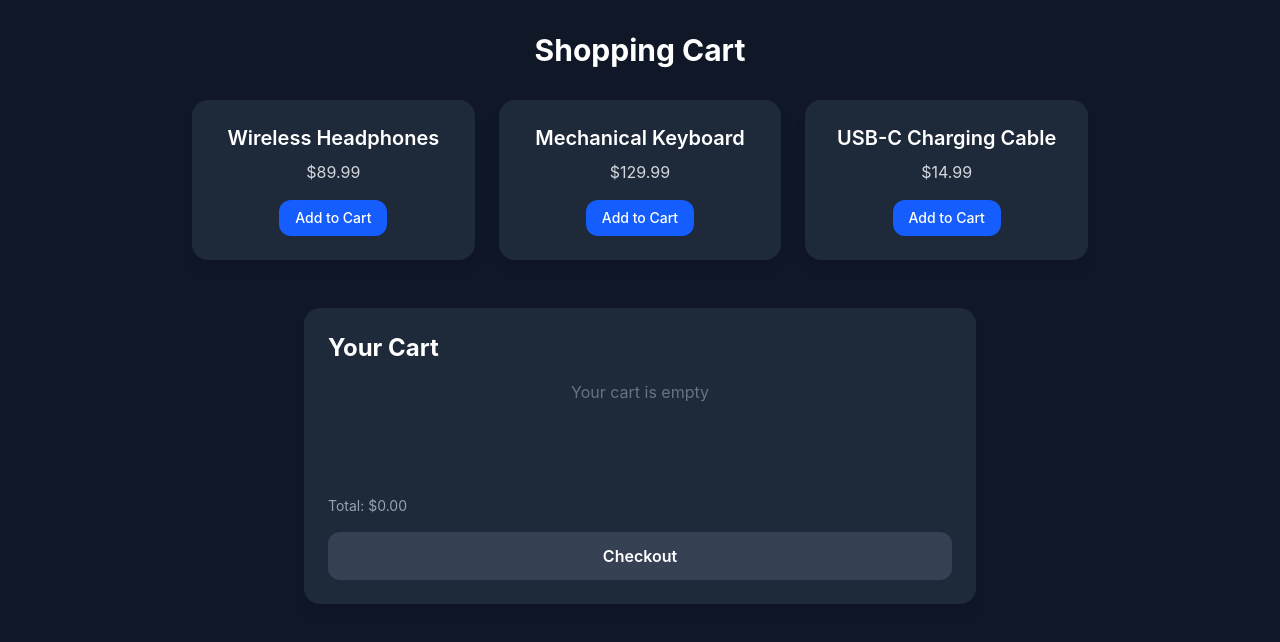
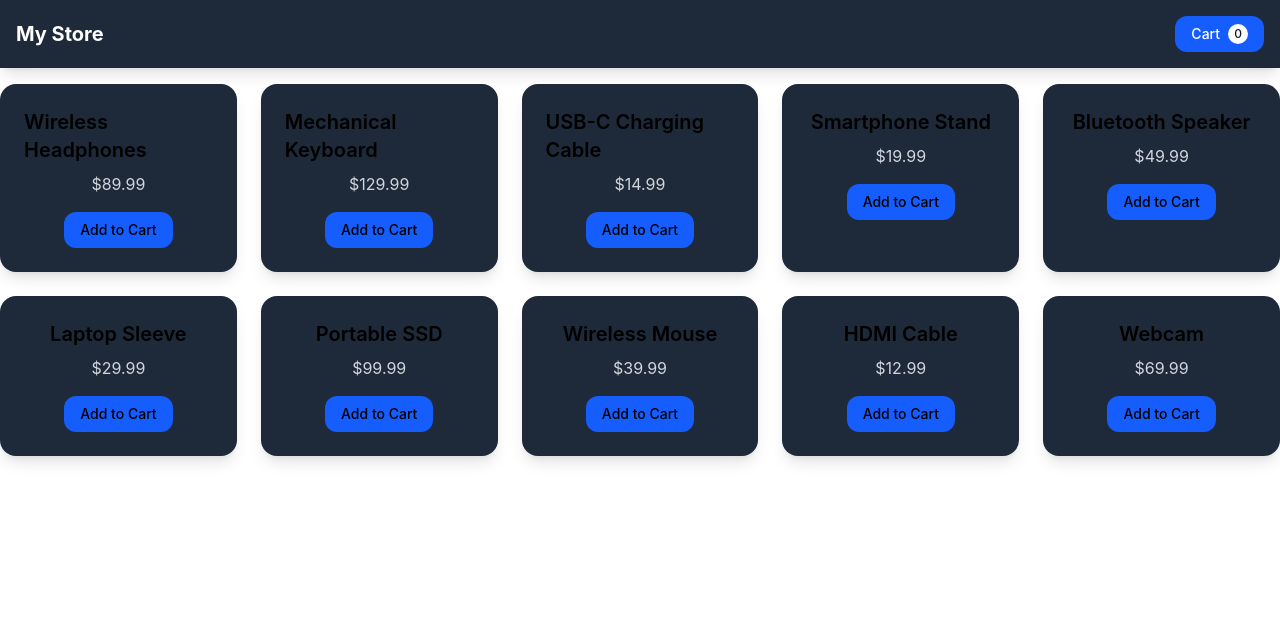
Before and after one commit to yurimutti/shopping-cart-ui, a React (Vite) app: page / in a window 1280 px wide. Shown: the top 642 px of the page. Built offline with nearby package versions, Linux system fonts and the light colour scheme.

Commit message:
feat: create cart drawer

```diff
--- /dev/null
+++ b/src/components/header/index.tsx
@@ -0,0 +1,23 @@
+type HeaderProps = {
+  cartCount: number;
+  onCartClick: () => void;
+};
+
+export const Header = ({ cartCount, onCartClick }: HeaderProps) => {
+  return (
+    <header className="w-full bg-gray-800 text-white p-4 shadow-lg flex items-center justify-between mb-4">
+      <h1 className="text-xl font-bold">My Store</h1>
+
+      <button
+        onClick={onCartClick}
+        className="relative flex items-center gap-2 rounded-xl bg-blue-600 hover:bg-blue-700 px-4 py-2 text-sm font-medium transition-colors"
+        aria-label="Open cart"
+      >
+        Cart
+        <span className="flex h-5 w-5 items-center justify-center rounded-full bg-white text-xs text-gray-900">
+          {cartCount}
+        </span>
+      </button>
+    </header>
+  );
+};
--- a/src/data/products.json
+++ b/src/data/products.json
@@ -1,5 +1,12 @@
 [
   { "id": 1, "name": "Wireless Headphones", "price": 89.99, "quantity": 1 },
   { "id": 2, "name": "Mechanical Keyboard", "price": 129.99, "quantity": 1 },
-  { "id": 3, "name": "USB-C Charging Cable", "price": 14.99, "quantity": 1 }
+  { "id": 3, "name": "USB-C Charging Cable", "price": 14.99, "quantity": 1 },
+  { "id": 4, "name": "Smartphone Stand", "price": 19.99, "quantity": 1 },
+  { "id": 5, "name": "Bluetooth Speaker", "price": 49.99, "quantity": 1 },
+  { "id": 6, "name": "Laptop Sleeve", "price": 29.99, "quantity": 1 },
+  { "id": 7, "name": "Portable SSD", "price": 99.99, "quantity": 1 },
+  { "id": 8, "name": "Wireless Mouse", "price": 39.99, "quantity": 1 },
+  { "id": 9, "name": "HDMI Cable", "price": 12.99, "quantity": 1 },
+  { "id": 10, "name": "Webcam", "price": 69.99, "quantity": 1 }
 ]
--- /dev/null
+++ b/src/modules/cart/cart-drawer/index.tsx
@@ -0,0 +1,61 @@
+import { cn } from "@/utils/cn";
+import type { Product } from "@/types/product";
+import { CartSummary } from "../cart-summary";
+
+type CartDrawerProps = {
+  isOpen: boolean;
+  onClose: () => void;
+  cart: Product[];
+  onRemove: (productId: number) => void;
+  handleAddToCart: (product: Product) => void;
+  onCheckout: () => void;
+};
+
+export const CartDrawer = ({
+  isOpen,
+  onClose,
+  cart,
+  onRemove,
+  onCheckout,
+  handleAddToCart,
+}: CartDrawerProps) => {
+  return (
+    <div
+      className={cn(
+        "fixed inset-0 z-50 bg-black/50 transition-opacity",
+        isOpen ? "opacity-100 visible" : "opacity-0 invisible"
+      )}
+      aria-hidden={!isOpen}
+      onClick={onClose}
+    >
+      <div
+        className={cn(
+          "fixed right-0 top-0 h-full w-full max-w-md bg-gray-800 p-6 shadow-lg transition-transform",
+          isOpen ? "translate-x-0" : "translate-x-full"
+        )}
+        onClick={(e) => e.stopPropagation()}
+      >
+        <div className="flex justify-between items-center mb-6">
+          <h2 className="text-2xl font-bold">Your Cart</h2>
+          <button
+            className="text-gray-400 hover:text-white"
+            onClick={onClose}
+            aria-label="Close cart"
+          >
+            ✕
+          </button>
+        </div>
+
+        <CartSummary
+          cart={cart}
+          onRemove={onRemove}
+          onAdd={handleAddToCart}
+          onCheckout={() => {
+            onCheckout();
+            onClose();
+          }}
+        />
+      </div>
+    </div>
+  );
+};
--- a/src/modules/cart/cart-summary/index.tsx
+++ b/src/modules/cart/cart-summary/index.tsx
@@ -1,30 +1,62 @@
 import type { Product } from "@/types/product";
-import { cn } from "@/utils/cn";
-import { CartItem } from "../cart-item";
 
 type CartSummaryProps = {
   cart: Product[];
-  onRemove: (id: number) => void;
+  onRemove: (productId: number) => void;
+  onAdd: (product: Product) => void;
   onCheckout: () => void;
 };
 
-export const CartSummary = ({ cart, onRemove, onCheckout }: CartSummaryProps) => {
+export const CartSummary = ({
+  cart,
+  onRemove,
+  onAdd,
+  onCheckout,
+}: CartSummaryProps) => {
   const total = cart.reduce(
-    (sum, item) => sum + item.price * item.quantity,
+    (acc, item) => acc + item.price * item.quantity,
     0
   );
 
   return (
-    <div className="w-full max-w-2xl bg-gray-800 p-6 rounded-2xl shadow-lg">
-      <h2 className="text-2xl font-bold mb-4">Your Cart</h2>
-
+    <div className="flex flex-col gap-4">
       <ul
         className="space-y-2 mb-4 min-h-[100px] max-h-[300px] overflow-y-auto"
         role="list"
         aria-label="Shopping cart items"
       >
         {cart.map((item) => (
-          <CartItem key={item.id} item={item} onRemove={onRemove} />
+          <li
+            key={item.id}
+            className="flex justify-between items-center bg-gray-700 p-4 rounded-lg"
+          >
+            <div className="flex flex-col gap-1">
+              <span className="font-medium">{item.name}</span>
+              <span className="text-gray-400 text-sm">
+                Quantity: {item.quantity}
+              </span>
+              <span className="text-gray-400 text-sm">
+                ${item.price.toFixed(2)}
+              </span>
+            </div>
+
+            <div className="flex items-center gap-2">
+              <button
+                onClick={() => onRemove(item.id)}
+                className="bg-red-500 hover:bg-red-600 text-white rounded-full w-7 h-7 flex items-center justify-center"
+                aria-label={`Remove one ${item.name}`}
+              >
+                -
+              </button>
+              <button
+                onClick={() => onAdd(item)}
+                className="bg-green-500 hover:bg-green-600 text-white rounded-full w-7 h-7 flex items-center justify-center"
+                aria-label={`Add one ${item.name}`}
+              >
+                +
+              </button>
+            </div>
+          </li>
         ))}
 
         {cart.length === 0 && (
@@ -32,20 +64,19 @@ export const CartSummary = ({ cart, onRemove, onCheckout }: CartSummaryProps) =>
         )}
       </ul>
 
-      <span className="text-gray-400 text-sm block mb-4">
-        Total: ${total.toFixed(2)}
-      </span>
+      <div className="flex justify-between items-center mb-4 text-sm text-gray-300">
+        <span>Total:</span>
+        <span>${total.toFixed(2)}</span>
+      </div>
 
       <button
-        className={cn(
-          "w-full rounded-xl p-3 font-semibold transition-colors",
+        onClick={onCheckout}
+        disabled={cart.length === 0}
+        className={`w-full rounded-xl p-3 font-semibold transition-colors ${
           cart.length === 0
             ? "bg-gray-700 cursor-not-allowed"
             : "bg-green-600 hover:bg-green-700"
-        )}
-        disabled={cart.length === 0}
-        onClick={onCheckout}
-        aria-label="Proceed to checkout"
+        }`}
       >
         Checkout
       </button>
--- a/src/modules/products/products-list/index.tsx
+++ b/src/modules/products/products-list/index.tsx
@@ -8,7 +8,7 @@ type ProductsListProps = {
 
 export const ProductsList = ({ products, onAddToCart }: ProductsListProps) => {
   return (
-    <div className="grid grid-cols-1 md:grid-cols-3 gap-6 w-full max-w-4xl mb-12">
+    <div className="grid grid-cols-2 md:grid-cols-3 lg:grid-cols-4 xl:grid-cols-5 gap-6 w-full max-w-7xl mb-12 mx-auto">
       {products.map((product) => (
         <Product key={product.id} product={product} onAddToCart={onAddToCart} />
       ))}
--- a/src/routes/index.tsx
+++ b/src/routes/index.tsx
@@ -1,23 +1,38 @@
 import { createFileRoute } from "@tanstack/react-router";
-import { CartSummary } from "@/modules/cart/cart-summary";
 import { ProductsList } from "@/modules/products/products-list";
 import productsData from "@/data/products.json";
 import { useCart } from "@/modules/cart/hooks/use-cart";
+import { Header } from "@/components/header";
+import { CartDrawer } from "@/modules/cart/cart-drawer";
+import { useState } from "react";
+import type { Product } from "@/types/product";
 
 export const Route = createFileRoute("/")({
   component: App,
 });
 
 function App() {
-  const { cart, handleAddToCart, handleRemoveFromCart, handleCheckout } = useCart();
+  const [isCartOpen, setIsCartOpen] = useState(false);
+
+  const { cart, handleAddToCart, handleRemoveFromCart, handleCheckout } =
+    useCart();
+
+  const handleAddAndOpenCart = (product: Product) => {
+    handleAddToCart(product);
+    setIsCartOpen(true);
+  };
 
   return (
-    <div className="min-h-screen bg-gray-900 text-white flex flex-col items-center p-8">
-      <h1 className="text-3xl font-bold mb-8">Shopping Cart</h1>
-
-      <ProductsList products={productsData} onAddToCart={handleAddToCart} />
-
-      <CartSummary
+    <div className="flex-col gap-4">
+      <Header onCartClick={() => setIsCartOpen(true)} cartCount={cart.length} />
+      <ProductsList
+        products={productsData}
+        onAddToCart={handleAddAndOpenCart}
+      />
+      <CartDrawer
+        handleAddToCart={handleAddToCart}
+        isOpen={isCartOpen}
+        onClose={() => setIsCartOpen(false)}
         cart={cart}
         onRemove={handleRemoveFromCart}
         onCheckout={handleCheckout}
```
